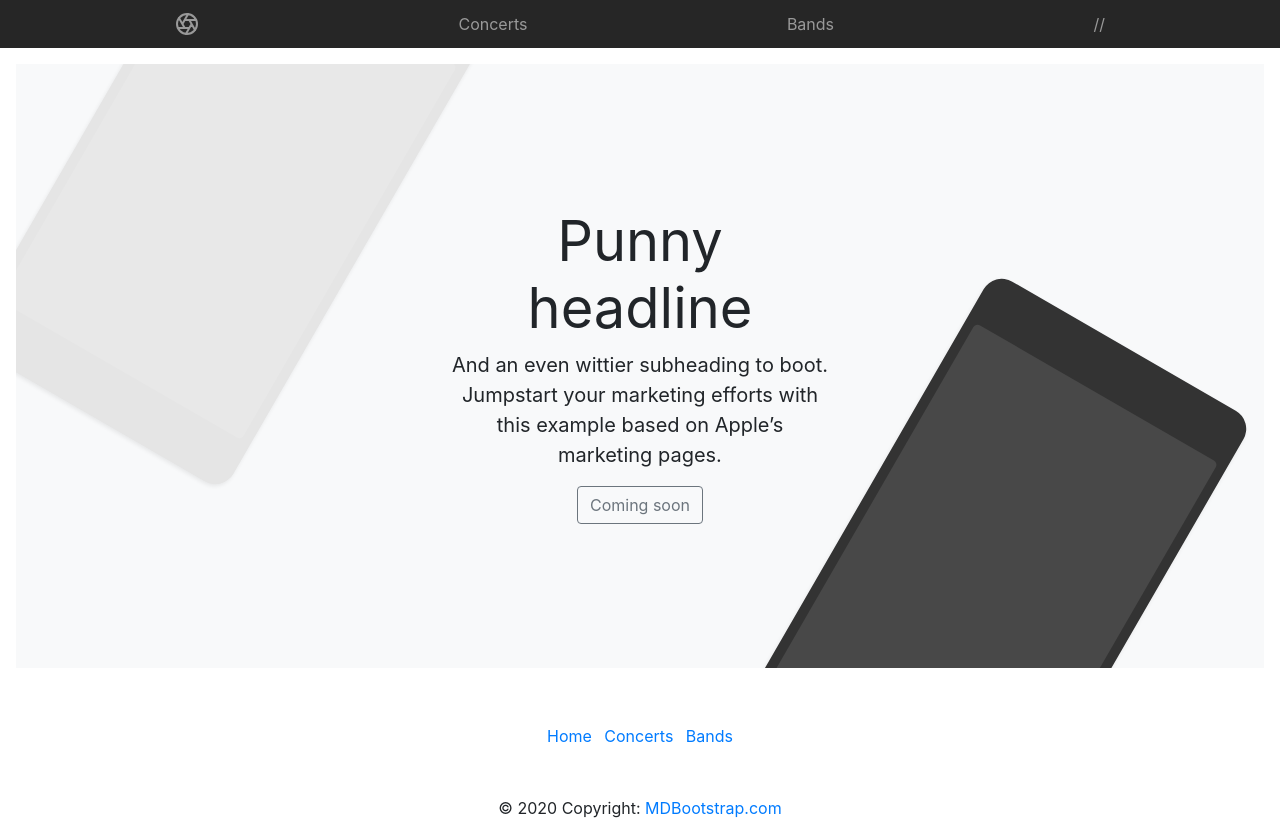
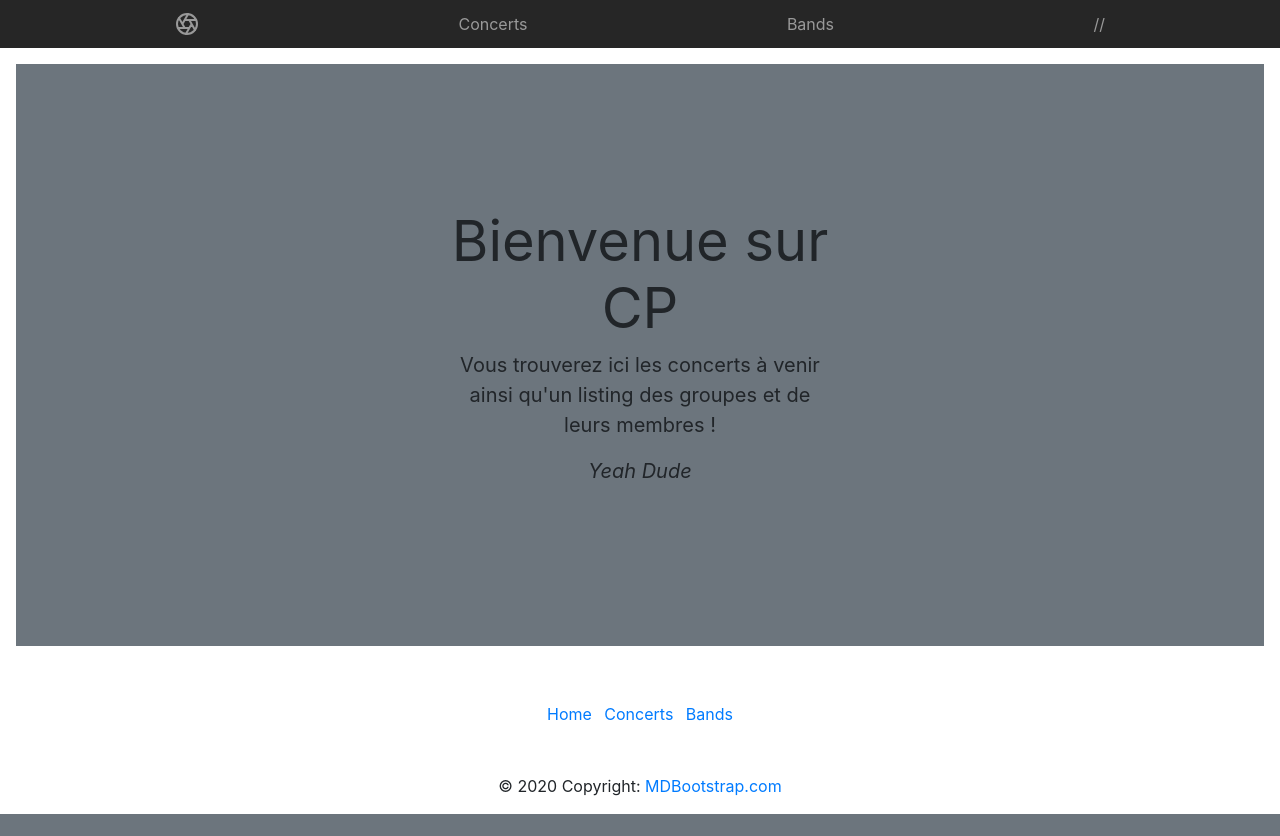
Before and after one commit to SebastienBrach/ProjetPHP-LP-APIDAE, a Symfony app: template templates/concert/liste.html.twig in a window 1280 px wide. After the commit the page ends 814 px from the top, so only its background shows below. Run offline with Twig, Linux system fonts and the light colour scheme; the template is opened without the code that fills it, so the values that code supplies are empty; some libraries are stand-ins or nearby versions.

Commit message:
chemin OK

```diff
--- a/src/Controller/ConcertController.php
+++ b/src/Controller/ConcertController.php
@@ -9,7 +9,7 @@ use Symfony\Component\Routing\Annotation\Route;
 class ConcertController extends AbstractController
 {
     /**
-     * @Route("/concert", name="concert")
+     * @Route("/", name="")
      */
     public function index(): Response {
         return $this->render('concert/index.html.twig', [
@@ -18,7 +18,7 @@ class ConcertController extends AbstractController
     }
 
     /**
-     * @Route("/concert/liste", name="liste")
+     * @Route("/concerts", name="concert")
      */
     public function listeConcert(): Response {
         return $this->render('concert/liste.html.twig', [
--- a/templates/concert/liste.html.twig
+++ b/templates/concert/liste.html.twig
@@ -3,14 +3,12 @@
 
 
 {% block body %}
-<div class="position-relative overflow-hidden p-3 p-md-5 m-md-3 text-center bg-light">
+<div class="position-relative overflow-hidden p-3 p-md-5 m-md-3 text-center bg-secondary">
   <div class="col-md-5 p-lg-5 mx-auto my-5">
-    <h1 class="display-4 font-weight-normal">Punny headline</h1>
-    <p class="lead font-weight-normal">And an even wittier subheading to boot. Jumpstart your marketing efforts with this example based on Apple’s marketing pages.</p>
-    <a class="btn btn-outline-secondary" href="#">Coming soon</a>
+    <h1 class="display-4 font-weight-normal">Bienvenue sur CP</h1>
+    <p class="lead font-weight-normal">Vous trouverez ici les concerts à venir ainsi qu'un listing des groupes et de leurs membres !</p>
+    <p class="lead font-weight-normal"><i>Yeah Dude</i></p>
   </div>
-  <div class="product-device shadow-sm d-none d-md-block"></div>
-  <div class="product-device product-device-2 shadow-sm d-none d-md-block"></div>
 </div>
 
 <div class="d-md-flex flex-md-equal w-100 my-md-3 pl-md-3">
--- a/templates/navbar.html.twig
+++ b/templates/navbar.html.twig
@@ -1,9 +1,9 @@
 <nav class="site-header sticky-top py-1">
     <div class="container d-flex flex-column flex-md-row justify-content-between">
-    <a class="py-2" href="/concert" aria-label="Product">
+    <a class="py-2" href="/" aria-label="Product">
         <svg xmlns="http://www.w3.org/2000/svg" width="24" height="24" fill="none" stroke="currentColor" stroke-linecap="round" stroke-linejoin="round" stroke-width="2" class="d-block mx-auto" role="img" viewBox="0 0 24 24" focusable="false"><title>Product</title><circle cx="12" cy="12" r="10"/><path d="M14.31 8l5.74 9.94M9.69 8h11.48M7.38 12l5.74-9.94M9.69 16L3.95 6.06M14.31 16H2.83m13.79-4l-5.74 9.94"/></svg>
     </a>
-    <a class="py-2 d-none d-md-inline-block" href="/concert/liste">Concerts</a>
+    <a class="py-2 d-none d-md-inline-block" href="/concerts">Concerts</a>
     <a class="py-2 d-none d-md-inline-block" href="/bands">Bands</a>
     <a class="py-2 d-none d-md-inline-block" href="#">//</a>
     </div>
```
